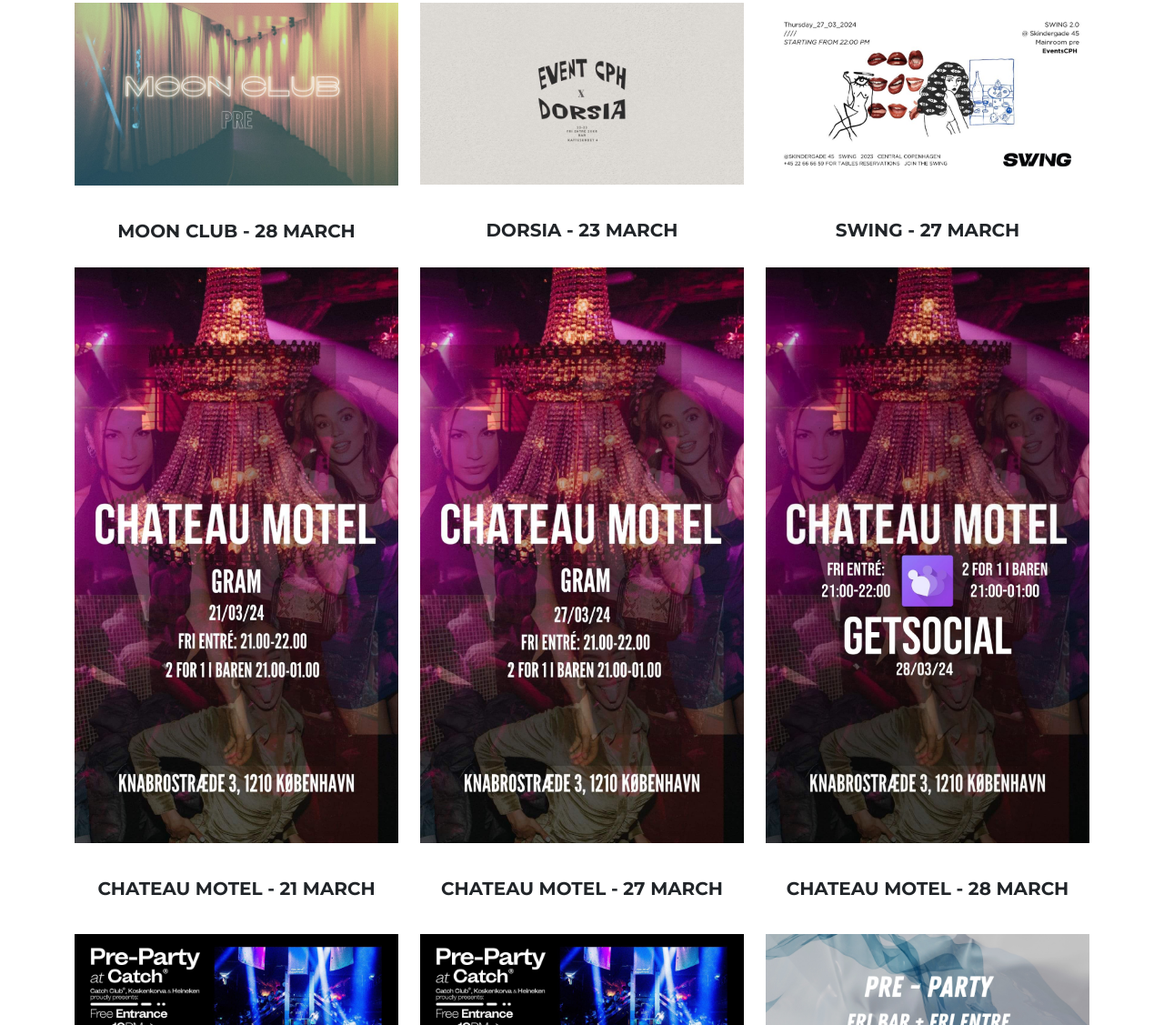
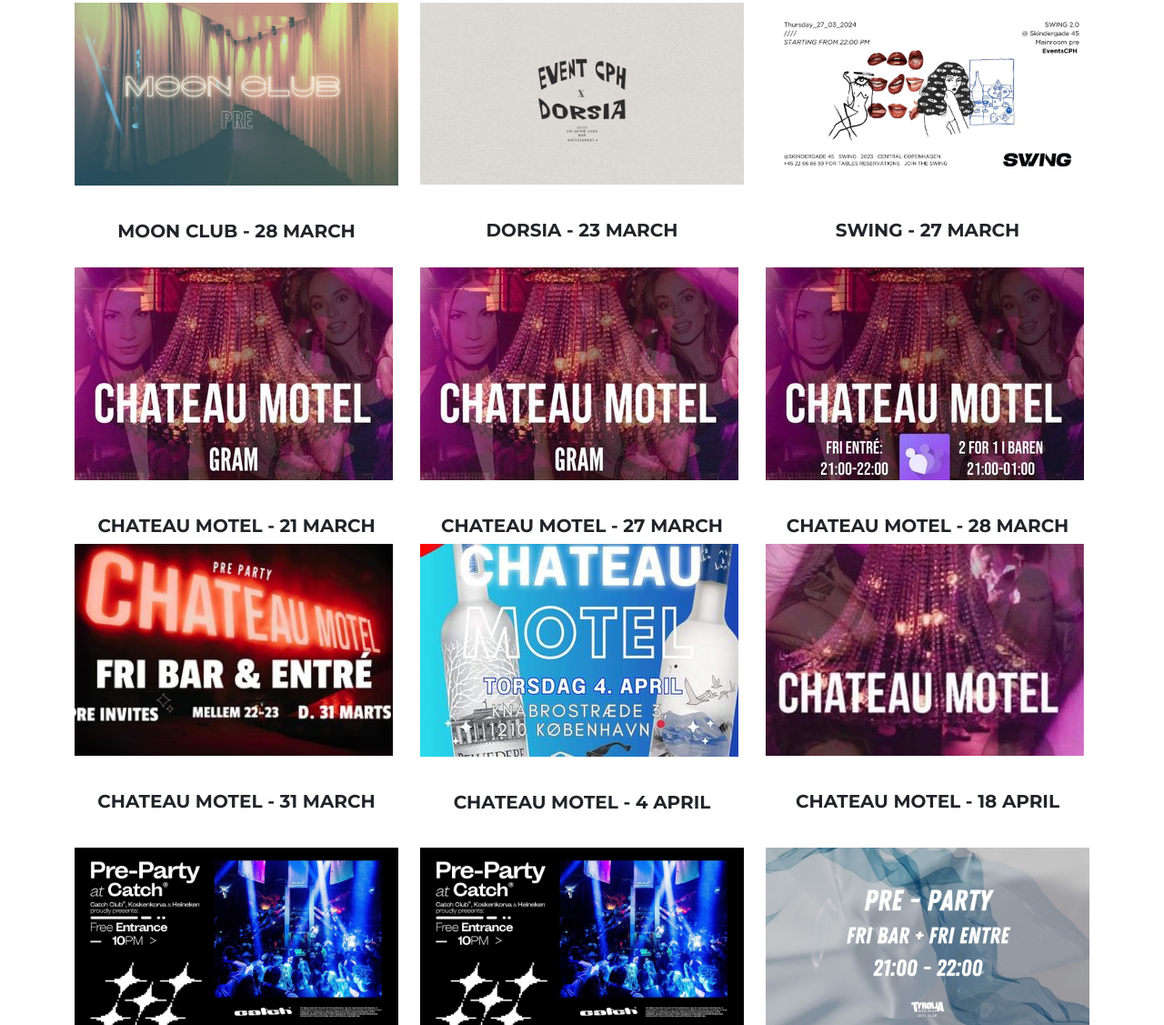
Before and after one commit to AsgerHeinricy/pointclub, a plain HTML site: page index.html in a window 1280 px wide. Shown: the part 1351-2478 px from the top of the page at 91% size. Drawn offline with Linux system fonts and the light colour scheme.

Commit message:
Event Updates

```diff
--- a/index.html
+++ b/index.html
@@ -60,14 +60,23 @@
                 <div class="col-md-6 col-lg-4"><a class="d-block mx-auto portfolio-item" href="#portfolio-modal-3" data-bs-toggle="modal"><img class="img-fluid" src="assets/img/419308333_345819068291557_8625172591067053663_n.jpg"></a>
                     <h2 class="font-weight-light mb-0" style="font-size: 20px;text-align: center;">SWING - 27 MARCH</h2>
                 </div>
-                <div class="col-md-6 col-lg-4"><a class="d-block mx-auto portfolio-item" href="https://fb.me/1WwAc5AItYIetsN"><img class="img-fluid" src="assets/img/425368508_2535784259959777_4655690572847299628_n.jpg" href="https://fb.me/1WwAc5AItYIetsN"></a>
+                <div class="col-md-6 col-lg-4"><a class="d-block mx-auto portfolio-item" href="https://fb.me/1WwAc5AItYIetsN"><img class="img-fluid" src="assets/img/425368508_2535784259959777_4655690572847299628_n%20(1).jpg" href="https://fb.me/1WwAc5AItYIetsN"></a>
                     <h2 class="font-weight-light mb-0" style="font-size: 20px;text-align: center;">CHATEAU MOTEL - 21 MARCH</h2>
                 </div>
-                <div class="col-md-6 col-lg-4"><a class="d-block mx-auto portfolio-item" href="https://fb.me/1PZ8yzu7xU6LLeO"><img class="img-fluid" src="assets/img/432280423_2545043932367143_2282053128288183080_n.jpg" href="https://fb.me/1PZ8yzu7xU6LLeO"></a>
+                <div class="col-md-6 col-lg-4"><a class="d-block mx-auto portfolio-item" href="https://fb.me/1PZ8yzu7xU6LLeO"><img class="img-fluid" src="assets/img/425368508_2535784259959777_4655690572847299628_n%20(1).jpg" href="https://fb.me/1PZ8yzu7xU6LLeO"></a>
                     <h2 class="font-weight-light mb-0" style="font-size: 20px;text-align: center;">CHATEAU MOTEL - 27 MARCH</h2>
                 </div>
-                <div class="col-md-6 col-lg-4"><a class="d-block mx-auto portfolio-item" href="https://fb.me/e/6l5axNXxF"><img class="img-fluid" src="assets/img/417503425_378669258253681_2213646744372421394_n.jpg" href="https://fb.me/e/6l5axNXxF"></a>
+                <div class="col-md-6 col-lg-4"><a class="d-block mx-auto portfolio-item" href="https://fb.me/e/6l5axNXxF"><img class="img-fluid" src="assets/img/417503425_378669258253681_2213646744372421394_n%20(1).jpg" href="https://fb.me/e/6l5axNXxF" width="350" height="234"></a>
                     <h2 class="font-weight-light mb-0" style="font-size: 20px;text-align: center;">CHATEAU MOTEL - 28 MARCH</h2>
+                </div>
+                <div class="col-md-6 col-lg-4"><a class="d-block mx-auto portfolio-item" href="https://fb.me/23yTPwwkMOw3V0T"><img class="img-fluid" src="assets/img/433555230_945998010517077_7221013619867393796_n.jpg" href="https://fb.me/e/6l5axNXxF" width="350" height="234"></a>
+                    <h2 class="font-weight-light mb-0" style="font-size: 20px;text-align: center;">CHATEAU MOTEL - 31 MARCH</h2>
+                </div>
+                <div class="col-md-6 col-lg-4"><a class="d-block mx-auto portfolio-item" href="https://fb.me/27XyXvMM2AgNtew"><img class="img-fluid" src="assets/img/433541399_2350718565120113_8153715063801460262_n.jpg" href="https://fb.me/e/6l5axNXxF" width="350" height="234"></a>
+                    <h2 class="font-weight-light mb-0" style="font-size: 20px;text-align: center;">CHATEAU MOTEL - 4 APRIL</h2>
+                </div>
+                <div class="col-md-6 col-lg-4"><a class="d-block mx-auto portfolio-item" href="https://fb.me/bzkI0ikvgfFjE1"><img class="img-fluid" src="assets/img/430056697_1536705287111437_2819571502372289230_n.jpg" href="https://fb.me/e/6l5axNXxF" width="350" height="234"></a>
+                    <h2 class="font-weight-light mb-0" style="font-size: 20px;text-align: center;">CHATEAU MOTEL - 18 APRIL</h2>
                 </div>
             </div>
         </div>
```
Also changed, not shown: assets/img/417503425_378669258253681_2213646744372421394_n (1).jpg (added), assets/img/425368508_2535784259959777_4655690572847299628_n (1).jpg (added), assets/img/430056697_1536705287111437_2819571502372289230_n.jpg (added), assets/img/433541399_2350718565120113_8153715063801460262_n.jpg (added), assets/img/433555230_945998010517077_7221013619867393796_n.jpg (added), 1 other file.
